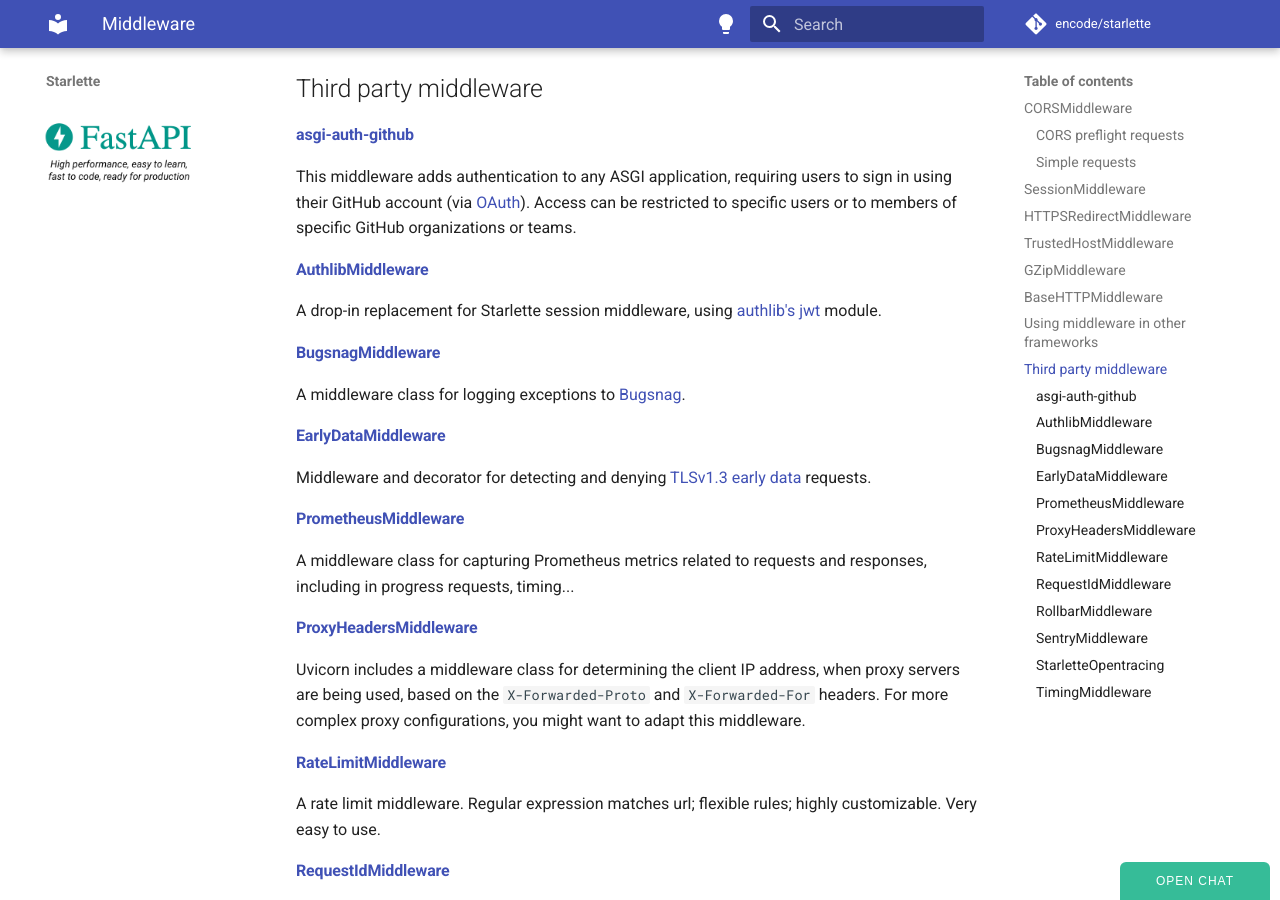
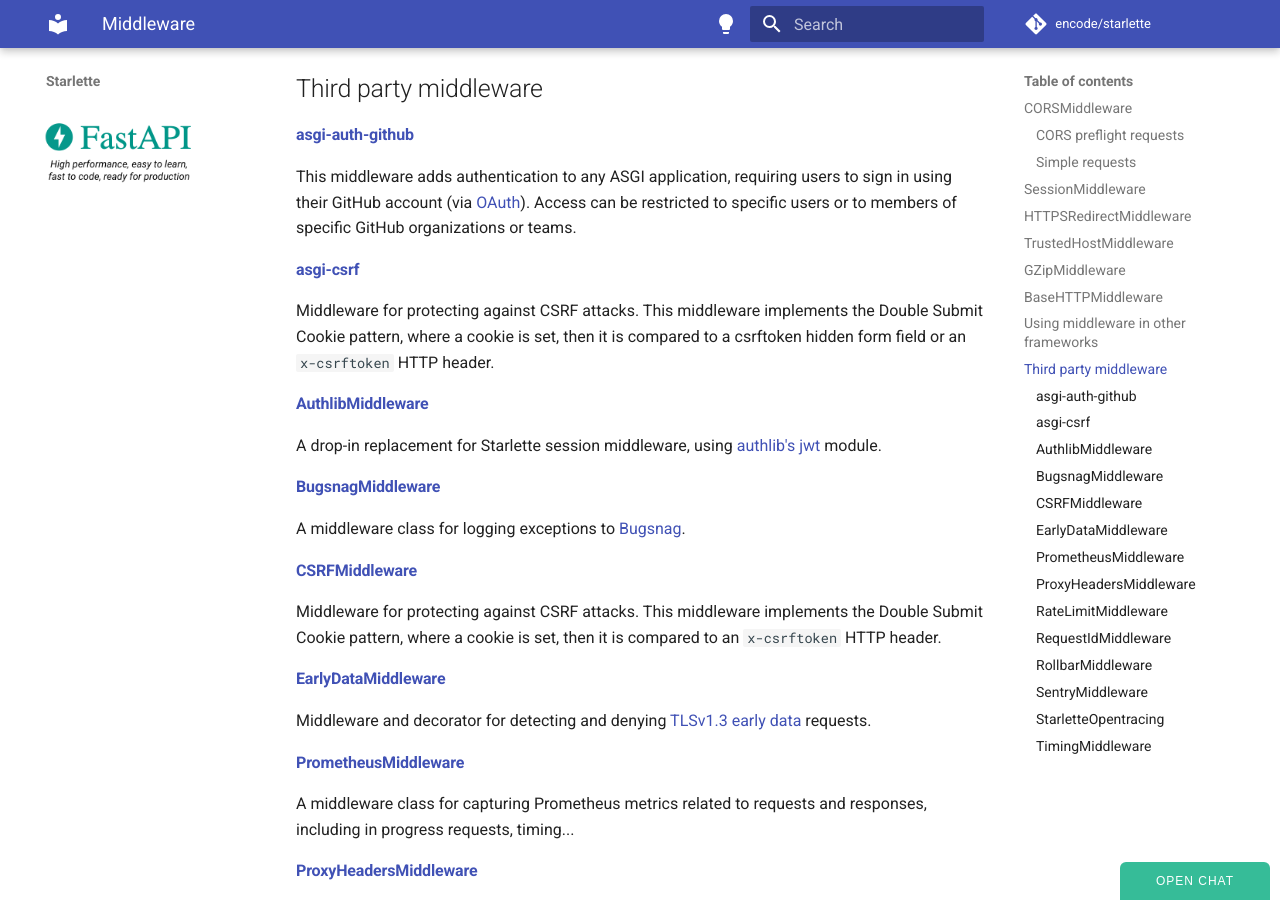
Before and after one commit to hidraco/starlette, an MkDocs documentation site: the page built from docs/middleware.md, in a window 1280 px wide and 900 px high, scrolled down 5859 px. Built offline with MkDocs 1.6.1 and Material for MkDocs 9.7.7, drawn with Linux system fonts in a browser that asks for light colours; comment, search, counter and statistics services are not loaded.

Commit message:
Add third-party CSRF middlewares (#1414)
* change github issues template

* Add third-party CSRF middlewares

Co-authored-by: Tom Christie <tom@tomchristie.com>

```diff
--- a/docs/middleware.md
+++ b/docs/middleware.md
@@ -250,6 +250,10 @@ This middleware adds authentication to any ASGI application, requiring users to
 using their GitHub account (via [OAuth](https://developer.github.com/apps/building-oauth-apps/authorizing-oauth-apps/)).
 Access can be restricted to specific users or to members of specific GitHub organizations or teams.
 
+#### [asgi-csrf](https://github.com/simonw/asgi-csrf)
+
+Middleware for protecting against CSRF attacks. This middleware implements the Double Submit Cookie pattern, where a cookie is set, then it is compared to a csrftoken hidden form field or an `x-csrftoken` HTTP header.
+
 #### [AuthlibMiddleware](https://github.com/aogier/starlette-authlib)
 
 A drop-in replacement for Starlette session middleware, using [authlib's jwt](https://docs.authlib.org/en/latest/jose/jwt.html)
@@ -258,6 +262,10 @@ module.
 #### [BugsnagMiddleware](https://github.com/ashinabraham/starlette-bugsnag)
 
 A middleware class for logging exceptions to [Bugsnag](https://www.bugsnag.com/).
+
+#### [CSRFMiddleware](https://github.com/frankie567/starlette-csrf)
+
+Middleware for protecting against CSRF attacks. This middleware implements the Double Submit Cookie pattern, where a cookie is set, then it is compared to an `x-csrftoken` HTTP header.
 
 #### [EarlyDataMiddleware](https://github.com/HarrySky/starlette-early-data)
 
```
